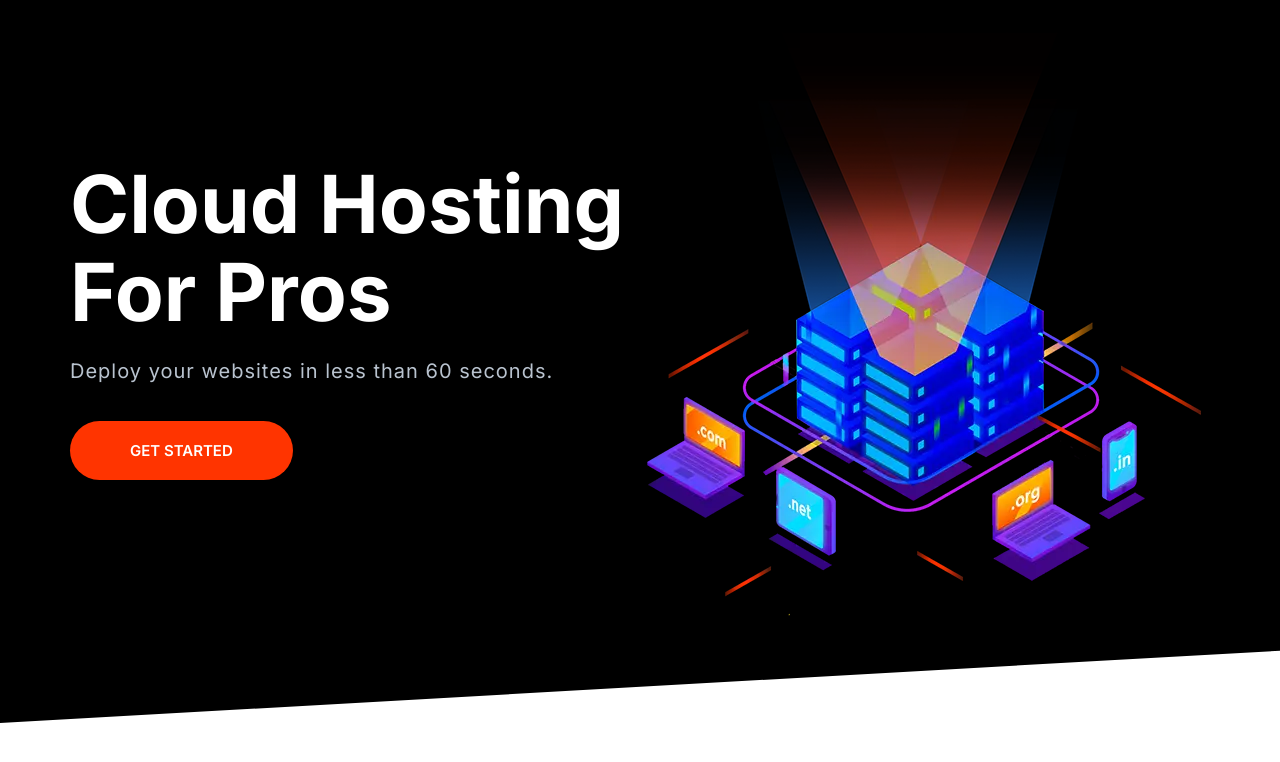
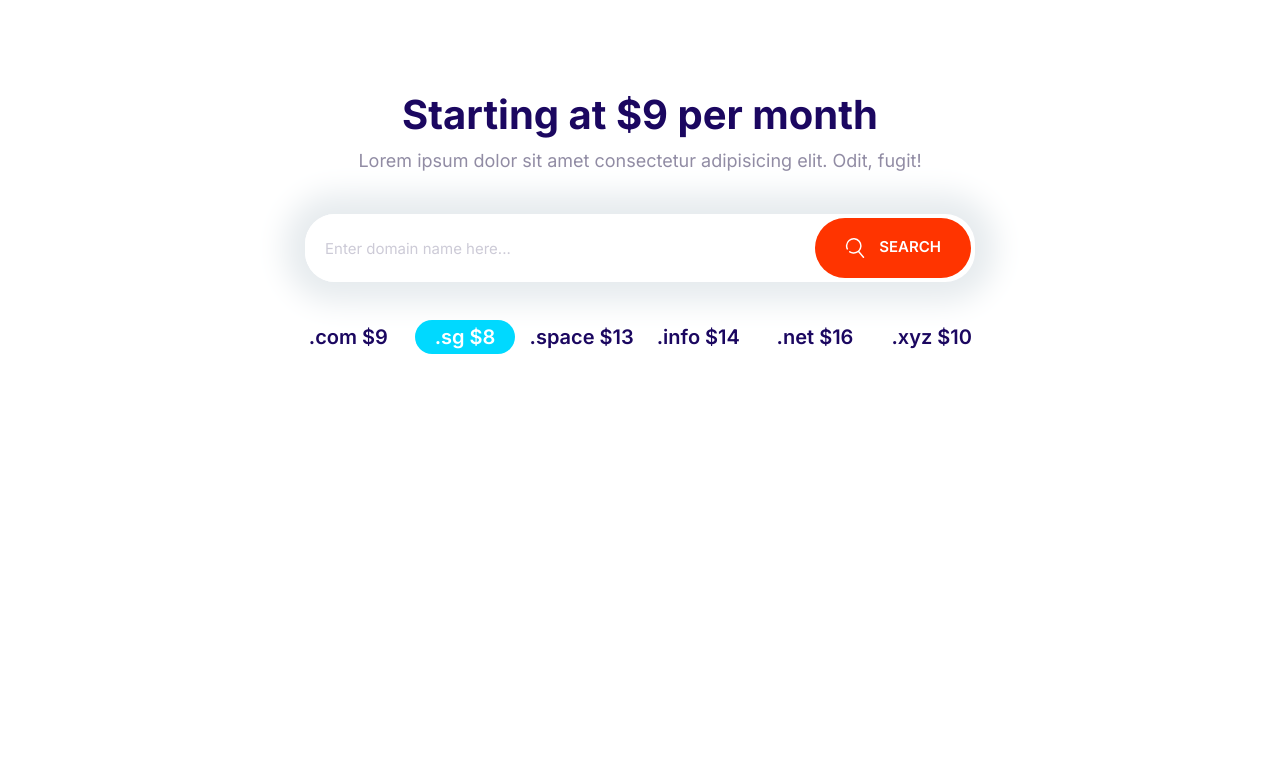
Before and after one commit to Iamamirnaji/najify, a plain HTML site: page index.html in a window 1280 px wide. Drawn offline with Linux system fonts and the light colour scheme.

Commit message:
Build the domain-block component.

```diff
--- a/css/styles.css
+++ b/css/styles.css
@@ -220,10 +220,18 @@
   font-size: 1.8rem;
   font-weight: 600;
   margin: 1rem 0;
+  outline: 0;
   padding: 2rem 3rem;
   text-align: center;
   text-transform: uppercase;
   white-space: nowrap;
+}
+
+.btn .icon {
+  width: 2rem;
+  height: 2rem;
+  margin-right: 1rem;
+  vertical-align: middle;
 }
 
 .btn--primary {
@@ -303,7 +311,7 @@
 .input-group .input {
   border: 0;
   flex-grow: 1;
-  padding: 1.5rem 1rem;
+  padding: 1.5rem 2rem;
 }
 
 .input-group .btn {
@@ -733,3 +741,33 @@
     align-self: center;
   }
 }
+
+/* Domain Block */
+
+.block-domain .input-group {
+  box-shadow: 0 0 30px 20px #e6ebee;
+  border: 0;
+  margin: 4rem auto;
+  max-width: 670px;
+}
+
+.block-domain__prices {
+  display: grid;
+  grid-template-columns: repeat(3, 1fr);
+  grid-template-rows: repeat(2, 6rem);
+  font-size: 2rem;
+  font-weight: 600;
+  justify-items: center;
+  max-width: 700px;
+  margin: 0 auto;
+}
+
+@media screen and (min-width: 768px) {
+  .block-domain__prices {
+    grid-template-columns: repeat(auto-fit, minmax(10rem, 1fr));
+  }
+
+  .badge {
+    font-size: 2rem;
+  }
+}
--- a/index.html
+++ b/index.html
@@ -15,27 +15,34 @@
     <link rel="stylesheet" href="/CSS/styles.css" />
   </head>
   <body>
-    <section class="block block--dark block--skewed-left hero">
-      <div class="container grid grid--1x2">
-        <header class="block__header hero__content">
-          <h1 class="block__heading">Cloud Hosting For Pros</h1>
-          <p class="hero__tagline">
-            Deploy your websites in less than 60 seconds.
-          </p>
-          <a href="#" class="btn btn--accent btn--stretched">Get Started</a>
-        </header>
-        <picture>
-          <source
-            type="image/webp"
-            srcset="images/banner.webp 1x, images/banner@2x.webp 2x"
-          />
-          <source
-            type="image/png"
-            srcset="images/banner.png 1x, images/banner@2x.png 2x"
-          />
-          <img class="hero__image" src="images/banner.png" alt="" />
-        </picture>
+    <section class="block container block-domain">
+      <header class="block__header">
+        <h2>Starting at $9 per month</h2>
+        <p>
+          Lorem ipsum dolor sit amet consectetur adipisicing elit. Odit, fugit!
+        </p>
+      </header>
+      <div class="input-group">
+        <input
+          type="text"
+          class="input"
+          placeholder="Enter domain name here..."
+        />
+        <button class="btn btn--accent">
+          <svg class="icon icon--white">
+            <use xlink:href="images/sprite.svg#search"></use>
+          </svg>
+          Search
+        </button>
       </div>
+      <ul class="list block-domain__prices">
+        <li>.com $9</li>
+        <li><span class="badge badge--secondary">.sg $8</span></li>
+        <li>.space $13</li>
+        <li>.info $14</li>
+        <li>.net $16</li>
+        <li>.xyz $10</li>
+      </ul>
     </section>
     <script src="js/main.js"></script>
   </body>
```
Also changed, not shown: components/domain-block.html (added, +23 -0 lines).
